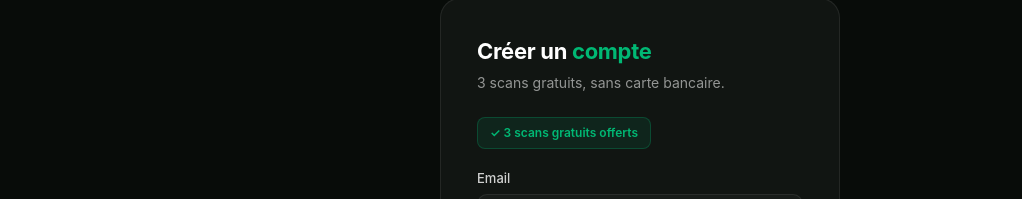
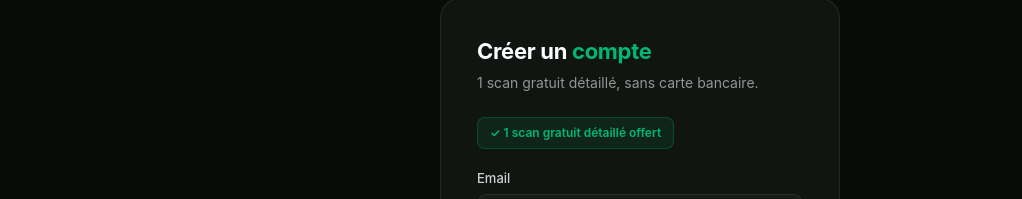
Before and after one commit to bastianlemee56-lgtm/Shootscan, a Next.js app: page /register in a window 1280 px wide. Shown: the part 192-391 px from the top of the page, without its empty margins (0-1022 px from the left). Built offline with nearby package versions, Linux system fonts and the light colour scheme.

Commit message:
Correction texte 3 scans vers 1 scan sur register

```diff
--- a/src/app/register/page.tsx
+++ b/src/app/register/page.tsx
@@ -74,9 +74,9 @@ export default function Register() {
       <div className="center">
         <div className="card">
           <div className="card-title">Créer un <em>compte</em></div>
-          <div className="card-sub">3 scans gratuits, sans carte bancaire.</div>
+          <div className="card-sub">1 scan gratuit détaillé, sans carte bancaire.</div>
 
-          <div className="badge">✓ 3 scans gratuits offerts</div>
+          <div className="badge">✓ 1 scan gratuit détaillé offert</div>
 
           <div className="field">
             <label>Email</label>
```
